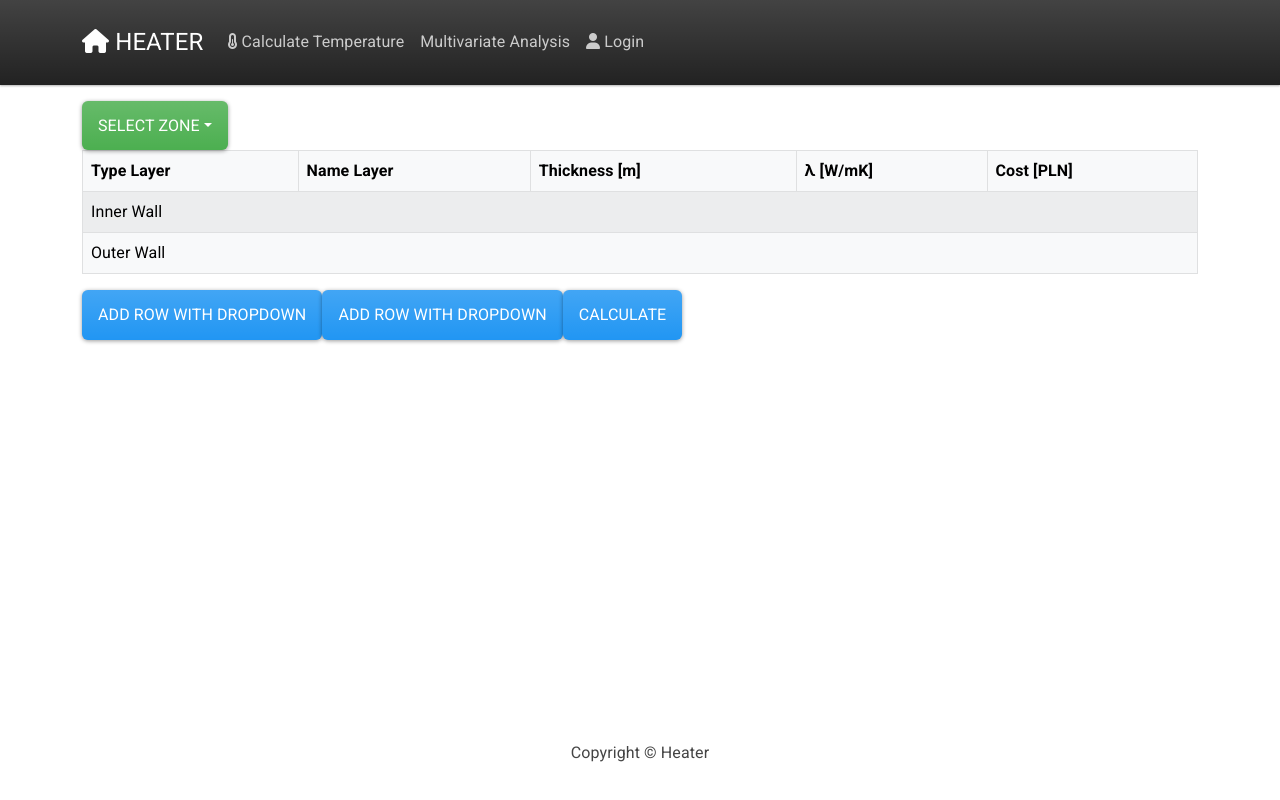
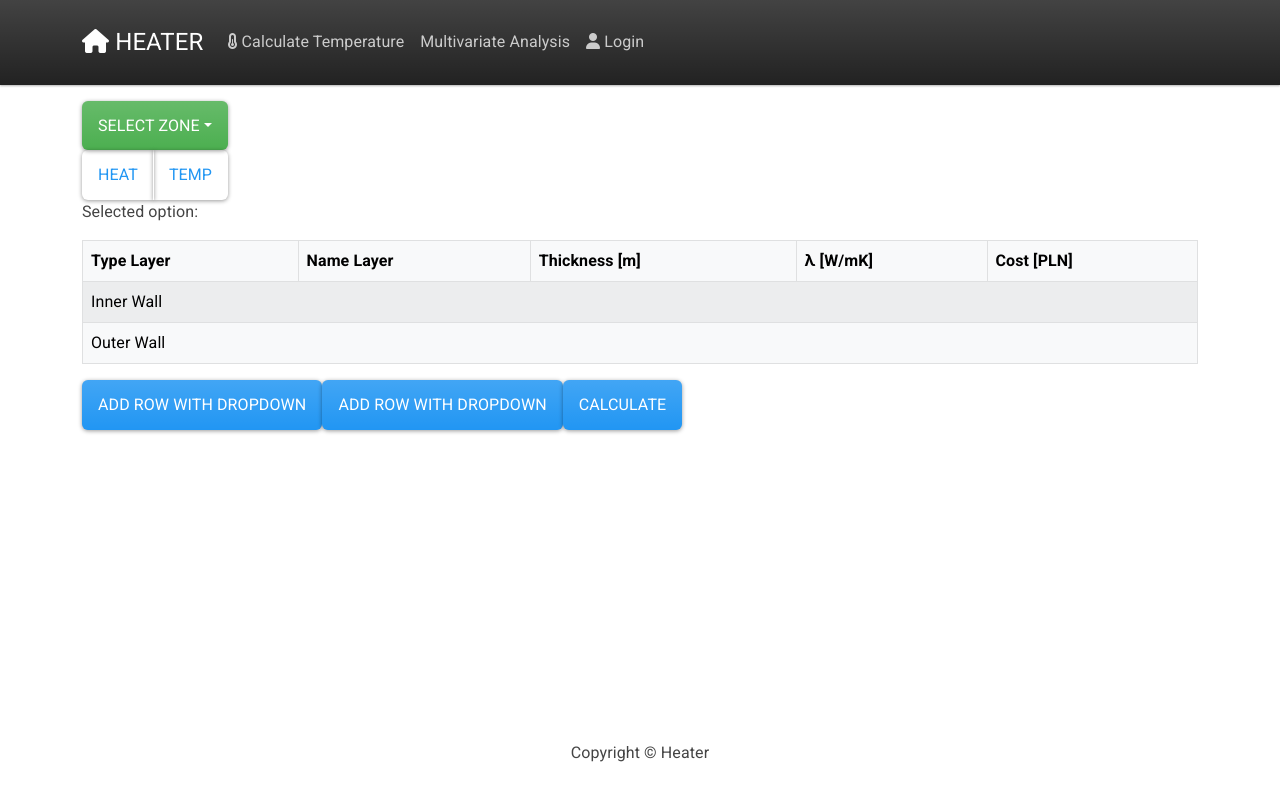
Before and after one commit to rafinder1/heat_app_react, a React (Create React App) app: page / in a window 1280 px wide. Built offline with nearby package versions, Linux system fonts and the light colour scheme.

Commit message:
add RadioItems but when i press on this thry do not work

```diff
--- a/src/screens/CalculateTemperature.js
+++ b/src/screens/CalculateTemperature.js
@@ -1,5 +1,5 @@
 import React, { useState } from 'react';
-import { Table, Button, Form, Dropdown } from 'react-bootstrap';
+import { Table, Button, Form, Dropdown, ToggleButtonGroup, ToggleButton } from 'react-bootstrap';
 import data from './data.json'; // Replace with your JSON data
 
 const CustomTable = () => {
@@ -74,6 +74,19 @@ const CustomTable = () => {
         setSelectedZone(options.find(option => option.value === eventKey));
     };
 
+
+    const radioOptions = [
+        { label: 'Heat', value: "Heat" },
+        { label: 'Temp', value: 'Temp' },
+    ];
+
+    const [selectedOption, setSelectedOption] = useState(null);
+
+    const handleRadioChange = (value) => {
+        console.log(value);
+        setSelectedOption(value);
+    };
+
     return (
         <div>
             <Dropdown onSelect={handleDropdownSelect}>
@@ -92,6 +105,22 @@ const CustomTable = () => {
             <div>
                 {selectedZone && <p>You selected: {selectedZone.value}</p>}
             </div>
+
+            <ToggleButtonGroup type="radio" name="options" value={selectedOption}>
+                {radioOptions.map((option) => (
+                    <ToggleButton
+                        key={option.value}
+                        value={option.value}
+                        variant="outline-primary"
+                        onChange={() => handleRadioChange(option.value)}
+                    >
+                        {option.label}
+                    </ToggleButton>
+                ))}
+            </ToggleButtonGroup>
+            <p>Selected option: {selectedOption}</p>
+
+
             <Table striped bordered hover variant="light">
                 <thead>
                     <tr>
```
